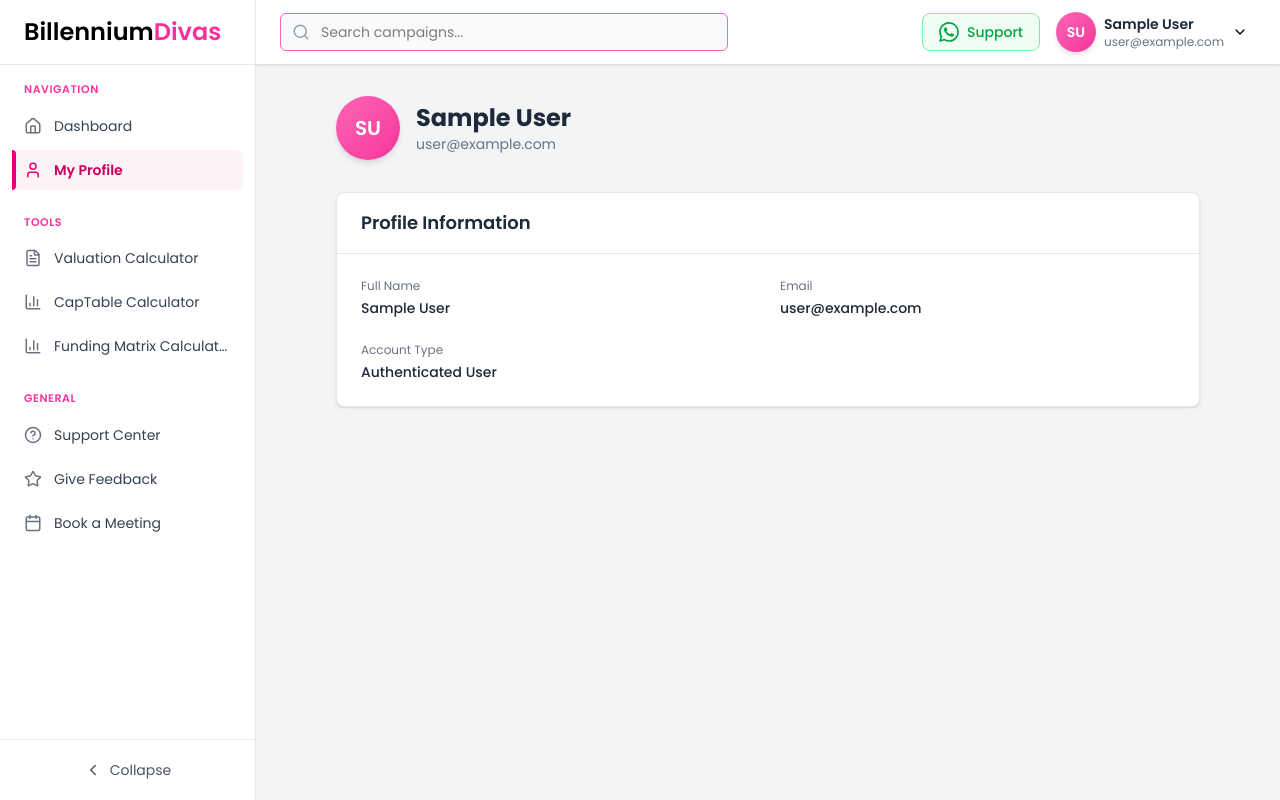
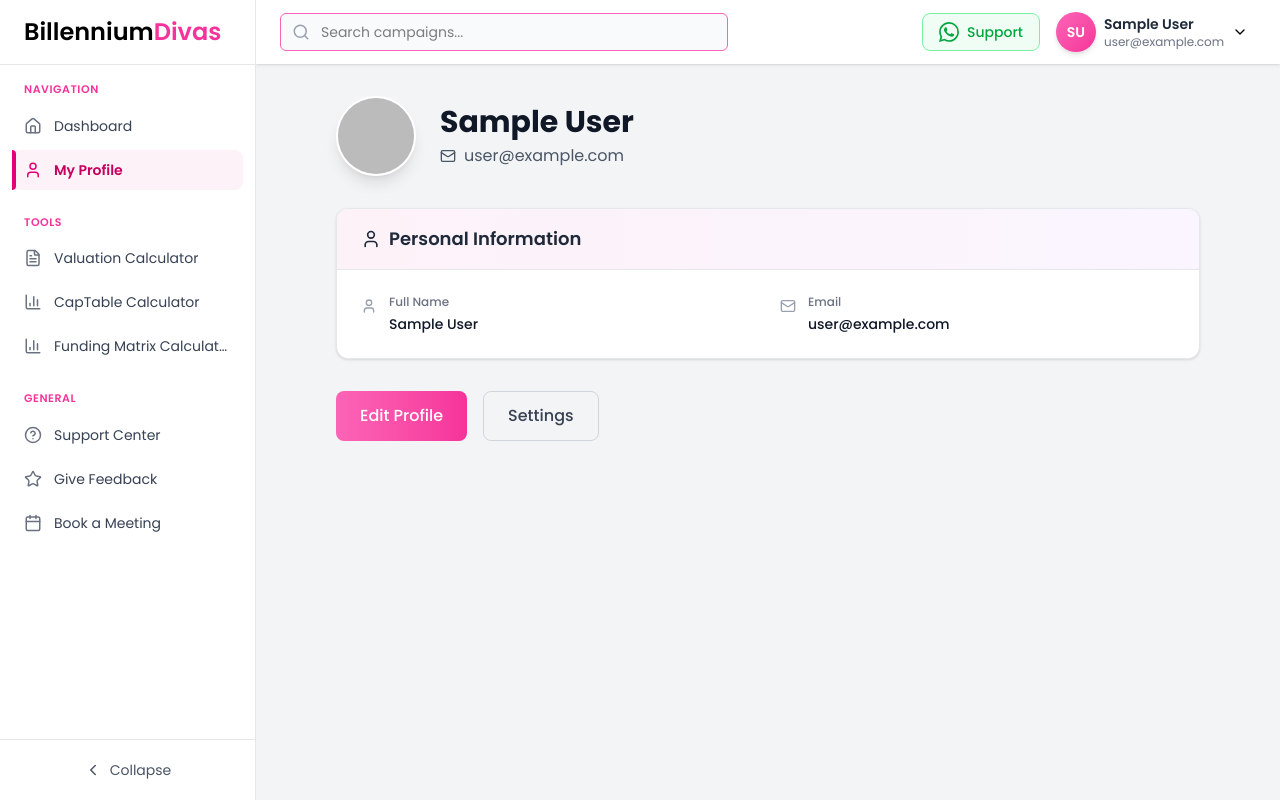
Before and after one commit to mr-kunal-07/Billennium-Divas, a Next.js app: page /profile in a window 1280 px wide. Built offline with nearby package versions, Linux system fonts and the light colour scheme; no server answers; sample sign-in values are in the browser's storage.

Commit message:
update profile

```diff
--- a/src/app/(root)/profile/page.tsx
+++ b/src/app/(root)/profile/page.tsx
@@ -3,6 +3,19 @@
 import { useSession } from "next-auth/react";
 import { redirect } from "next/navigation";
 import { useMemo } from "react";
+import { User, Mail, Phone, Building2, Calendar, MapPin } from "lucide-react";
+
+/* ---------------- Types ---------------- */
+interface ExtendedUser {
+    name?: string | null;
+    email?: string | null;
+    image?: string | null;
+    role?: string;
+    companyName?: string;
+    phone?: string;
+    birthYear?: number;
+    linkedin?: string;
+}
 
 /* ---------------- Helpers ---------------- */
 const getInitials = (name?: string | null) => {
@@ -15,89 +28,194 @@ const getInitials = (name?: string | null) => {
         .toUpperCase();
 };
 
+const calculateAge = (birthYear?: number) => {
+    if (!birthYear) return null;
+    return new Date().getFullYear() - birthYear;
+};
+
 export default function ProfilePage() {
     const { data: session, status } = useSession();
 
-    // 🚫 While loading, avoid flicker
+    // Loading state with skeleton
     if (status === "loading") {
         return (
-            <div className="flex items-center justify-center h-[70vh]">
-                <p className="text-gray-500 text-sm">Loading profile...</p>
+            <div className="max-w-4xl mx-auto px-4 py-8">
+                <div className="animate-pulse">
+                    {/* Header Skeleton */}
+                    <div className="flex items-center gap-4 mb-8">
+                        <div className="w-16 h-16 rounded-full bg-gray-200"></div>
+                        <div className="flex-1">
+                            <div className="h-6 bg-gray-200 rounded w-48 mb-2"></div>
+                            <div className="h-4 bg-gray-200 rounded w-64"></div>
+                        </div>
+                    </div>
+                    {/* Content Skeleton */}
+                    <div className="bg-white rounded-lg shadow-sm border border-gray-200 p-6">
+                        <div className="h-4 bg-gray-200 rounded w-32 mb-4"></div>
+                        <div className="space-y-4">
+                            <div className="h-4 bg-gray-200 rounded w-full"></div>
+                            <div className="h-4 bg-gray-200 rounded w-3/4"></div>
+                        </div>
+                    </div>
+                </div>
             </div>
         );
     }
 
-    // 🔒 Not authenticated → redirect
+    // Not authenticated → redirect
     if (!session?.user) {
         redirect("/login");
     }
 
-    const user = session.user;
-
-    const initials = useMemo(
-        () => getInitials(user.name),
-        [user.name]
-    );
+    const user = session.user as ExtendedUser;
+    const initials = useMemo(() => getInitials(user.name), [user.name]);
+    const age = useMemo(() => calculateAge(user.birthYear), [user.birthYear]);
 
     return (
         <section className="max-w-4xl mx-auto px-4 py-8">
             {/* Header */}
-            <div className="flex items-center gap-4 mb-8">
-                <div className="w-16 h-16 rounded-full bg-gradient-to-br from-pink-400 to-pink-500 flex items-center justify-center text-white text-xl font-semibold shadow-md">
-                    {initials}
-                </div>
+            <div className="flex items-center gap-6 mb-8">
+                {user.image ? (
+                    <img
+                        src={user.image}
+                        alt={user.name || "User"}
+                        className="w-20 h-20 rounded-full object-cover shadow-lg border-2 border-white"
+                    />
+                ) : (
+                    <div className="w-20 h-20 rounded-full bg-gradient-to-br from-pink-400 to-pink-500 flex items-center justify-center text-white text-2xl font-bold shadow-lg">
+                        {initials}
+                    </div>
+                )}
 
-                <div>
-                    <h1 className="text-2xl font-bold text-gray-800">
-                        {user.name ?? "User"}
+                <div className="flex-1">
+                    <h1 className="text-3xl font-bold text-gray-900 mb-1">
+                        {user.name || "User"}
                     </h1>
-                    <p className="text-sm text-gray-500">
+                    <p className="text-gray-600 flex items-center gap-2">
+                        <Mail className="w-4 h-4" />
                         {user.email}
                     </p>
+                    {user.role && (
+                        <span className="inline-block mt-2 px-3 py-1 text-xs font-medium bg-pink-100 text-pink-700 rounded-full">
+                            {user.role.charAt(0).toUpperCase() + user.role.slice(1)}
+                        </span>
+                    )}
                 </div>
             </div>
 
-            {/* Profile Details */}
-            <div className="bg-white rounded-lg shadow-sm border border-gray-200">
-                <div className="px-6 py-4 border-b border-gray-200">
-                    <h2 className="text-lg font-semibold text-gray-800">
-                        Profile Information
+            {/* Profile Information Card */}
+            <div className="bg-white rounded-xl shadow-sm border border-gray-200 overflow-hidden mb-6">
+                <div className="px-6 py-4 bg-gradient-to-r from-pink-50 to-purple-50 border-b border-gray-200">
+                    <h2 className="text-lg font-semibold text-gray-800 flex items-center gap-2">
+                        <User className="w-5 h-5" />
+                        Personal Information
                     </h2>
                 </div>
 
                 <div className="px-6 py-6 grid grid-cols-1 sm:grid-cols-2 gap-6">
-                    <div>
-                        <p className="text-xs text-gray-500 mb-1">Full Name</p>
-                        <p className="text-sm font-medium text-gray-800">
-                            {user.name ?? "-"}
-                        </p>
+                    <InfoItem
+                        icon={<User className="w-4 h-4 text-gray-400" />}
+                        label="Full Name"
+                        value={user.name}
+                    />
+
+                    <InfoItem
+                        icon={<Mail className="w-4 h-4 text-gray-400" />}
+                        label="Email"
+                        value={user.email}
+                    />
+
+                    {user.phone && (
+                        <InfoItem
+                            icon={<Phone className="w-4 h-4 text-gray-400" />}
+                            label="Phone"
+                            value={user.phone}
+                        />
+                    )}
+
+                    {age && (
+                        <InfoItem
+                            icon={<Calendar className="w-4 h-4 text-gray-400" />}
+                            label="Age"
+                            value={`${age} years`}
+                        />
+                    )}
+
+                    {user.linkedin && (
+                        <InfoItem
+                            icon={<User className="w-4 h-4 text-gray-400" />}
+                            label="LinkedIn"
+                            value={
+                                <a
+                                    href={user.linkedin}
+                                    target="_blank"
+                                    rel="noopener noreferrer"
+                                    className="text-pink-600 hover:text-pink-700 hover:underline"
+                                >
+                                    View Profile
+                                </a>
+                            }
+                        />
+                    )}
+                </div>
+            </div>
+
+            {/* Company Information Card (if applicable) */}
+            {user.companyName && (
+                <div className="bg-white rounded-xl shadow-sm border border-gray-200 overflow-hidden">
+                    <div className="px-6 py-4 bg-gradient-to-r from-pink-50 to-purple-50 border-b border-gray-200">
+                        <h2 className="text-lg font-semibold text-gray-800 flex items-center gap-2">
+                            <Building2 className="w-5 h-5" />
+                            Company Information
+                        </h2>
                     </div>
 
-                    <div>
-                        <p className="text-xs text-gray-500 mb-1">Email</p>
-                        <p className="text-sm font-medium text-gray-800">
-                            {user.email ?? "-"}
-                        </p>
-                    </div>
+                    <div className="px-6 py-6 grid grid-cols-1 sm:grid-cols-2 gap-6">
+                        <InfoItem
+                            icon={<Building2 className="w-4 h-4 text-gray-400" />}
+                            label="Company Name"
+                            value={user.companyName}
+                        />
 
-                    {/* Optional: If you store phone in session */}
-                    {"phone" in user && (
-                        <div>
-                            <p className="text-xs text-gray-500 mb-1">Phone</p>
-                            <p className="text-sm font-medium text-gray-800">
-                                {(user as any).phone ?? "-"}
-                            </p>
-                        </div>
-                    )}
-
-                    <div>
-                        <p className="text-xs text-gray-500 mb-1">Account Type</p>
-                        <p className="text-sm font-medium text-gray-800">
-                            Authenticated User
-                        </p>
+                        <InfoItem
+                            icon={<User className="w-4 h-4 text-gray-400" />}
+                            label="Role"
+                            value={user.role ? user.role.charAt(0).toUpperCase() + user.role.slice(1) : "N/A"}
+                        />
                     </div>
                 </div>
+            )}
+
+            {/* Actions */}
+            <div className="mt-8 flex gap-4">
+                <button className="px-6 py-3 bg-gradient-to-r from-pink-400 to-pink-500 text-white rounded-lg font-medium hover:shadow-lg transition-all">
+                    Edit Profile
+                </button>
+                <button className="px-6 py-3 border border-gray-300 text-gray-700 rounded-lg font-medium hover:bg-gray-50 transition-all">
+                    Settings
+                </button>
             </div>
         </section>
     );
 }
+
+/* ---------------- Reusable Component ---------------- */
+interface InfoItemProps {
+    icon: React.ReactNode;
+    label: string;
+    value?: string | null | React.ReactNode;
+}
+
+function InfoItem({ icon, label, value }: InfoItemProps) {
+    return (
+        <div className="flex items-start gap-3">
+            <div className="mt-1">{icon}</div>
+            <div className="flex-1 min-w-0">
+                <p className="text-xs font-medium text-gray-500 mb-1">{label}</p>
+                <p className="text-sm font-medium text-gray-900 truncate">
+                    {value || "-"}
+                </p>
+            </div>
+        </div>
+    );
+}
```
Also changed, not shown: src/app/(auth)/founder-signup/page.tsx (+27 -12 lines), src/app/api/auth/founder/create-founder/route.ts (+37 -47 lines).
